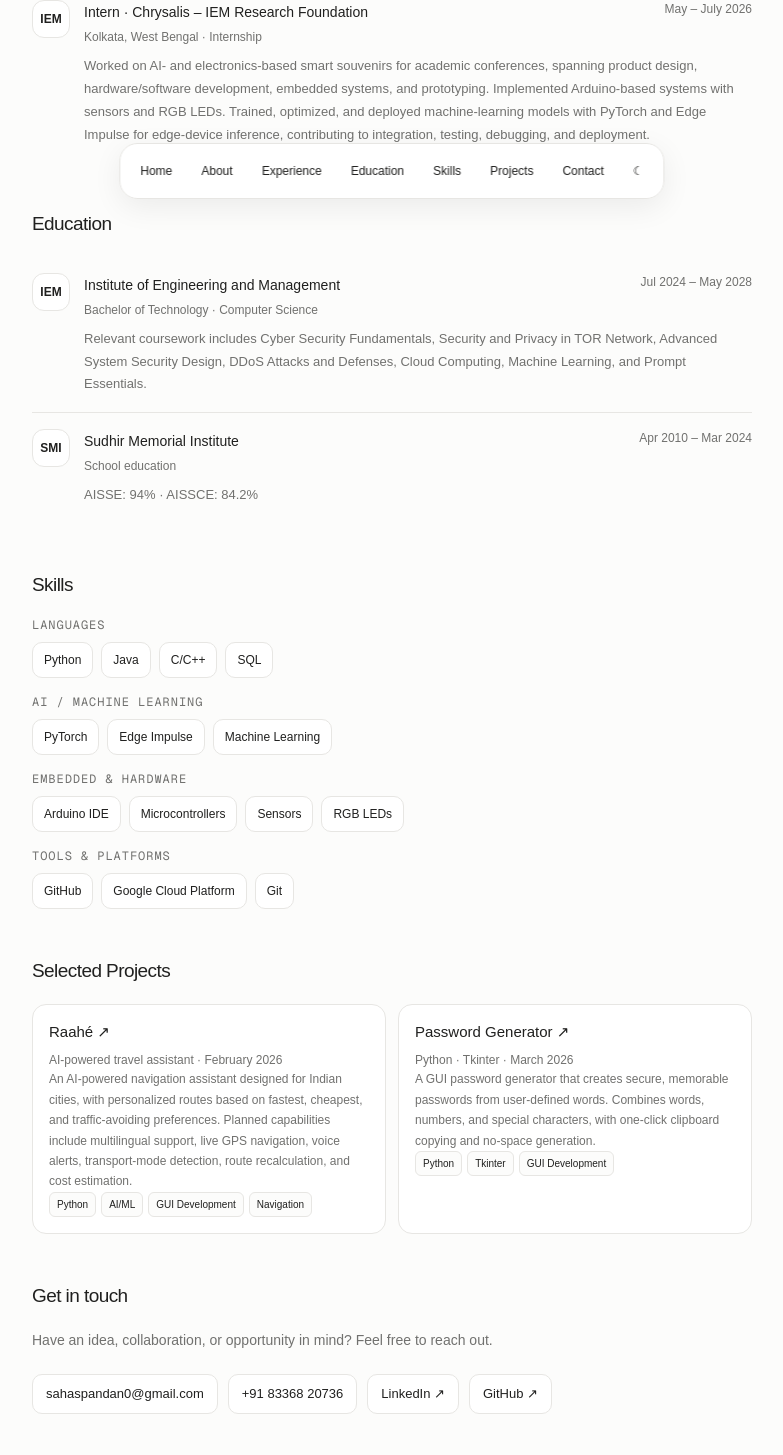
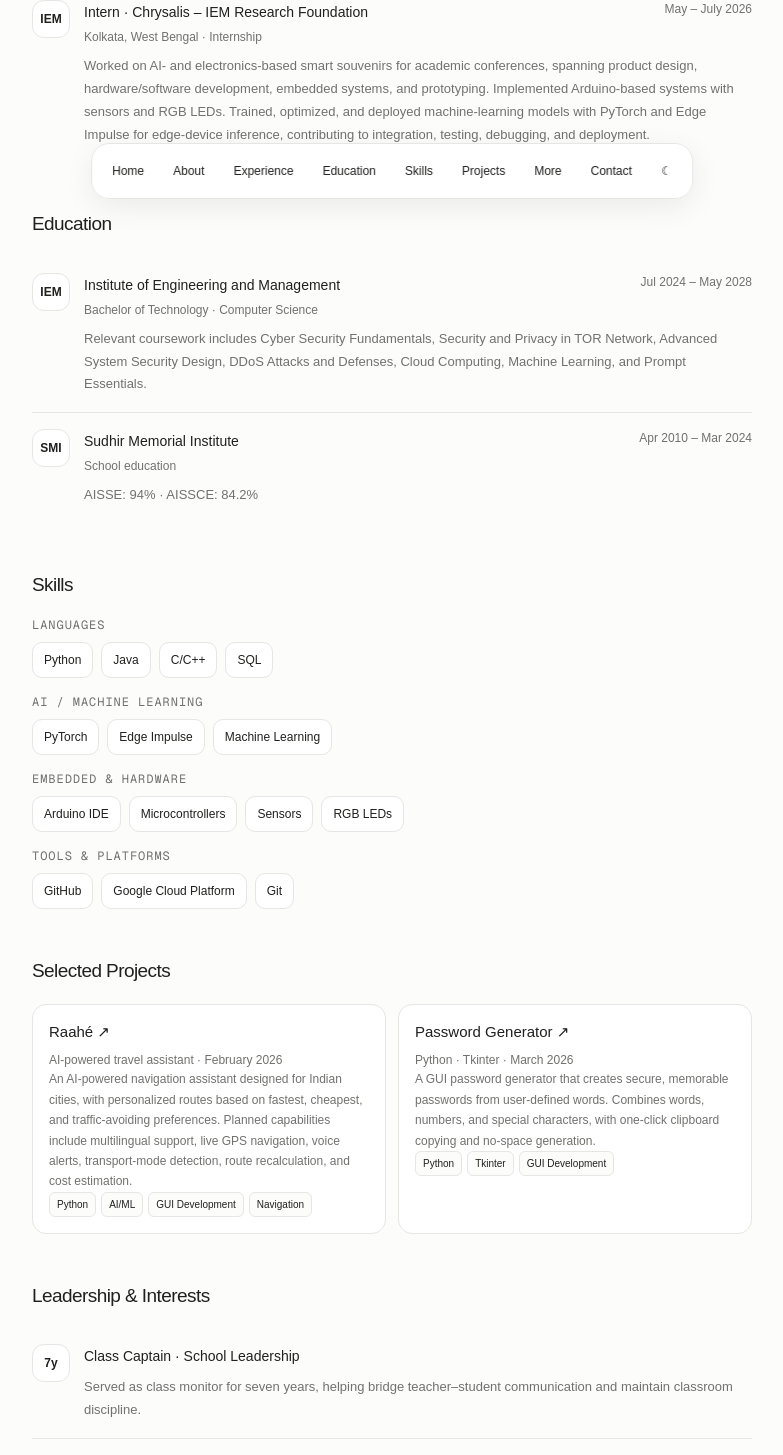
Before and after one commit to Spadyyy/spandamnnn-portfolio, a Next.js app: page / in a window 1280 px wide. Shown: the part 577-2032 px from the top of the page, without its empty margins (248-1031 px from the left). Built offline with nearby package versions, Linux system fonts and the light colour scheme.

Commit message:
Add leadership and extracurricular resume details

```diff
--- a/src/app/page.tsx
+++ b/src/app/page.tsx
@@ -24,9 +24,10 @@ export default function Home(){
    <section id="education"><h2 className="section-title">Education</h2><article className="item"><div className="mark">IEM</div><div className="item-main"><div className="item-head"><div><h3>Institute of Engineering and Management</h3><div className="sub">Bachelor of Technology · Computer Science</div></div><div className="date">Jul 2024 – May 2028</div></div><p className="desc">Relevant coursework includes Cyber Security Fundamentals, Security and Privacy in TOR Network, Advanced System Security Design, DDoS Attacks and Defenses, Cloud Computing, Machine Learning, and Prompt Essentials.</p></div></article><article className="item"><div className="mark">SMI</div><div className="item-main"><div className="item-head"><div><h3>Sudhir Memorial Institute</h3><div className="sub">School education</div></div><div className="date">Apr 2010 – Mar 2024</div></div><p className="desc">AISSE: 94% · AISSCE: 84.2%</p></div></article></section>
    <section id="skills"><h2 className="section-title">Skills</h2>{skills.map(([group,items])=><div key={group as string} style={{marginBottom:16}}><div className="eyebrow" style={{marginBottom:9}}>{group as string}</div><div className="skills">{(items as string[]).map(s=><span className="skill" key={s}>{s}</span>)}</div></div>)}</section>
    <section id="projects"><h2 className="section-title">Selected Projects</h2><div className="project-grid">{projects.map(p=><a className="project" href={p.url} target="_blank" rel="noreferrer" key={p.name}><h3>{p.name} ↗</h3><div className="sub">{p.subtitle}</div><p>{p.description}</p><div className="tags">{p.tags.map(t=><span className="tag" key={t}>{t}</span>)}</div></a>)}</div></section>
+   <section id="leadership"><h2 className="section-title">Leadership &amp; Interests</h2><article className="item"><div className="mark">7y</div><div className="item-main"><h3>Class Captain · School Leadership</h3><p className="desc">Served as class monitor for seven years, helping bridge teacher–student communication and maintain classroom discipline.</p></div></article><article className="item"><div className="mark">Art</div><div className="item-main"><h3>Arts &amp; Creativity</h3><div className="sub">Diploma holder · 2010–2022</div><p className="desc">Built visual design and creative skills through artwork, strengthening design thinking relevant to GUI and UX.</p></div></article><article className="item"><div className="mark">AI</div><div className="item-main"><h3>Technical Exploration</h3><div className="sub">Self-learning · 2024–Present</div><p className="desc">Building projects across web, app development, and AI/ML, with a focus on GUI design and real-world problem solving.</p></div></article></section>
    <section id="contact"><h2 className="section-title">Get in touch</h2><p className="bodycopy">Have an idea, collaboration, or opportunity in mind? Feel free to reach out.</p><div className="actions"><a className="pill" href="mailto:sahaspandan0@gmail.com">sahaspandan0@gmail.com</a><a className="pill" href="tel:+918336820736">+91 83368 20736</a><a className="pill" href="https://linkedin.com/in/spandan0212" target="_blank" rel="noreferrer">LinkedIn ↗</a><a className="pill" href="https://github.com/Spadyyy" target="_blank" rel="noreferrer">GitHub ↗</a></div></section>
    <footer className="footer">Designed and built for Spandan Saha · © 2026</footer>
   </div>
-  <nav className="nav" aria-label="Main navigation"><a href="#home">Home</a><a href="#about">About</a><a href="#experience">Experience</a><a href="#education">Education</a><a href="#skills">Skills</a><a href="#projects">Projects</a><a href="#contact">Contact</a><button onClick={()=>setDark(!dark)} aria-label="Toggle theme">{dark?"☀":"☾"}</button></nav>
+  <nav className="nav" aria-label="Main navigation"><a href="#home">Home</a><a href="#about">About</a><a href="#experience">Experience</a><a href="#education">Education</a><a href="#skills">Skills</a><a href="#projects">Projects</a><a href="#leadership">More</a><a href="#contact">Contact</a><button onClick={()=>setDark(!dark)} aria-label="Toggle theme">{dark?"☀":"☾"}</button></nav>
  </main>
 }
```
